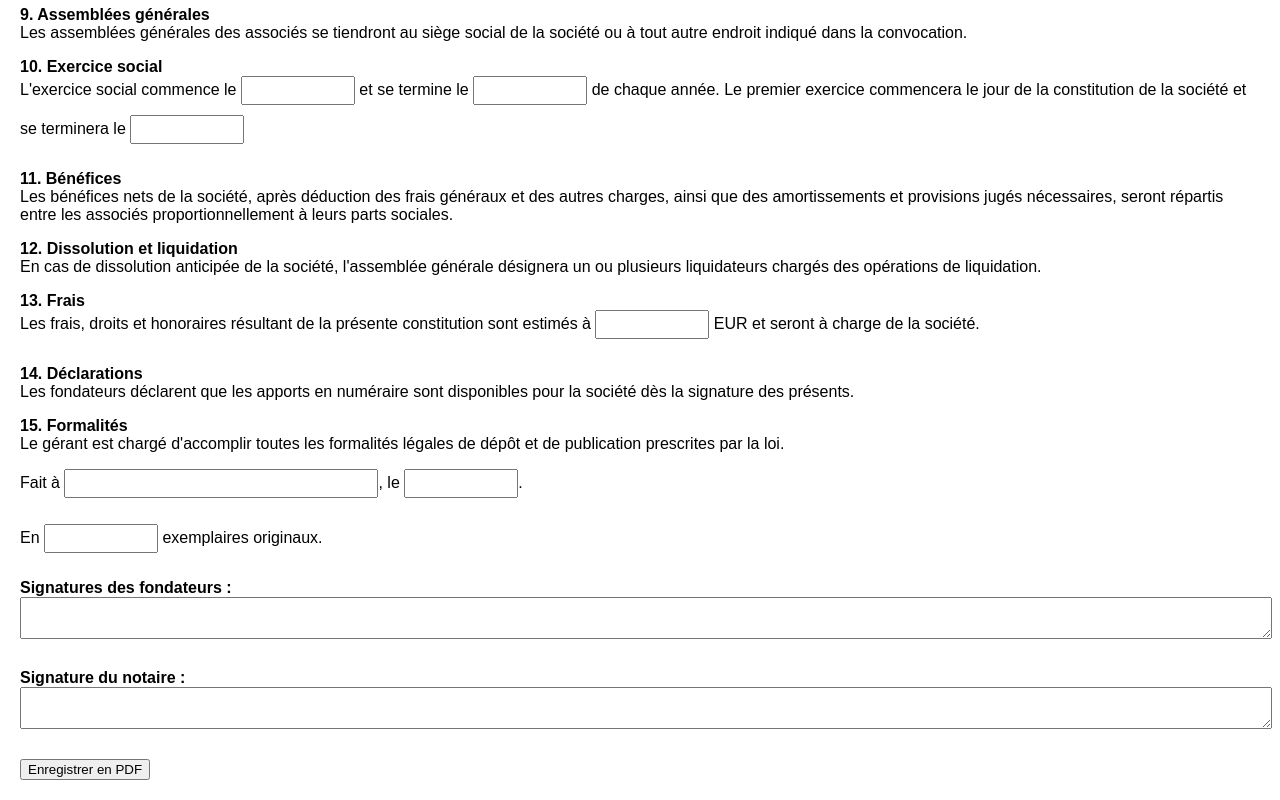
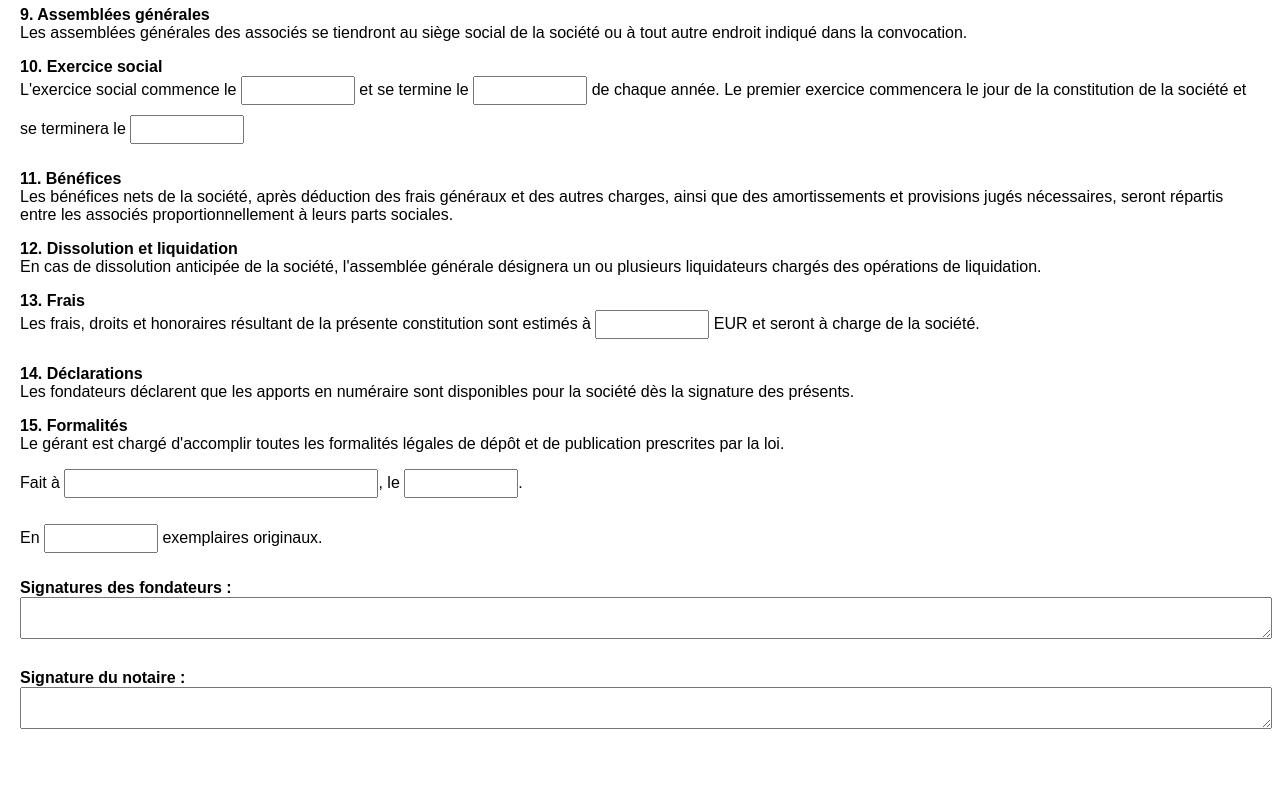
Before and after one commit to Ezio96/createCompany, a plain HTML site: page index.html in a window 1280 px wide. Shown: the part 704-1504 px from the top of the page. After the commit the page ends 1467 px from the top, so only its background shows below. Drawn offline with nearby package versions, Linux system fonts and the light colour scheme.

Commit message:
Update index.html

```diff
--- a/index.html
+++ b/index.html
@@ -135,8 +135,6 @@
             <strong>Signature du notaire :</strong><br>
             <textarea id="signatureNotaire" name="signatureNotaire" class="form-control long-input"></textarea>
         </p>
-
-        <button type="button" onclick="generatePDF()">Enregistrer en PDF</button>
     </form>
 
     <script src="https://cdnjs.cloudflare.com/ajax/libs/jspdf/2.4.0/jspdf.umd.min.js"></script>
@@ -155,14 +153,16 @@
             const maxLineWidth = pageWidth - 2 * margin;
             let y = margin;
 
-            function addText(text, addY = true) {
-                const splitText = doc.splitTextToSize(text, maxLineWidth);
-                if (y + splitText.length * lineHeight > pageHeight - margin) {
-                    doc.addPage();
-                    y = margin;
+            function addText(text) {
+                const lines = doc.splitTextToSize(text, maxLineWidth);
+                for (let i = 0; i < lines.length; i++) {
+                    if (y + lineHeight > pageHeight - margin) {
+                        doc.addPage();
+                        y = margin;
+                    }
+                    doc.text(lines[i], margin, y);
+                    y += lineHeight;
                 }
-                doc.text(splitText, margin, y);
-                if (addY) y += splitText.length * lineHeight;
             }
 
             const formData = {
@@ -185,7 +185,7 @@
                 signatureNotaire: document.getElementById('signatureNotaire').value
             };
 
-            addText("ACTE DE CONSTITUTION D'UNE SOCIÉTÉ PRIVÉE À RESPONSABILITÉ LIMITÉE (SPRL)", false);
+            addText("ACTE DE CONSTITUTION D'UNE SOCIÉTÉ PRIVÉE À RESPONSABILITÉ LIMITÉE (SPRL)");
             y += lineHeight * 2;
 
             addText(`1. Dénomination sociale\nLa société est constituée sous la dénomination sociale : ${formData.denomination}`);
```
